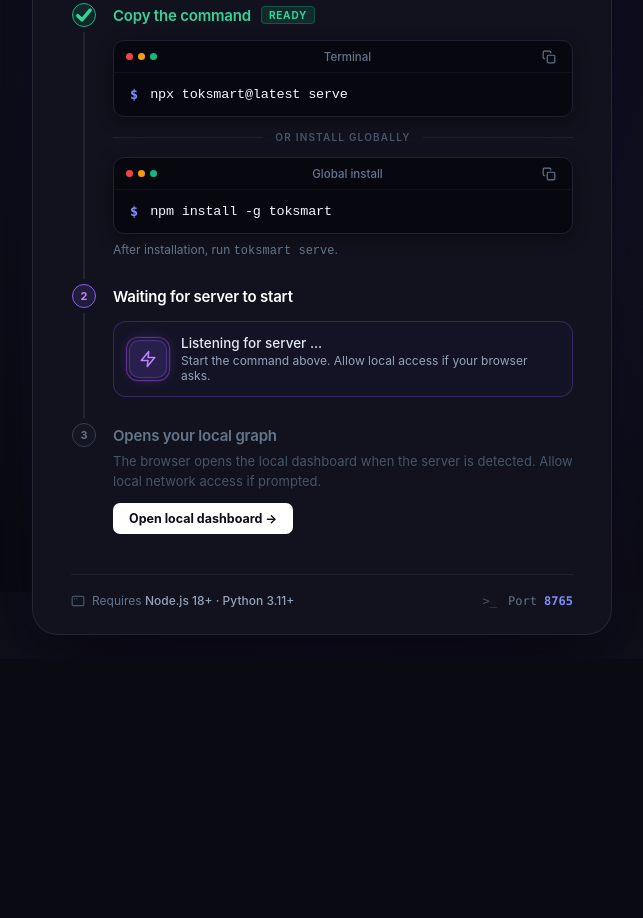
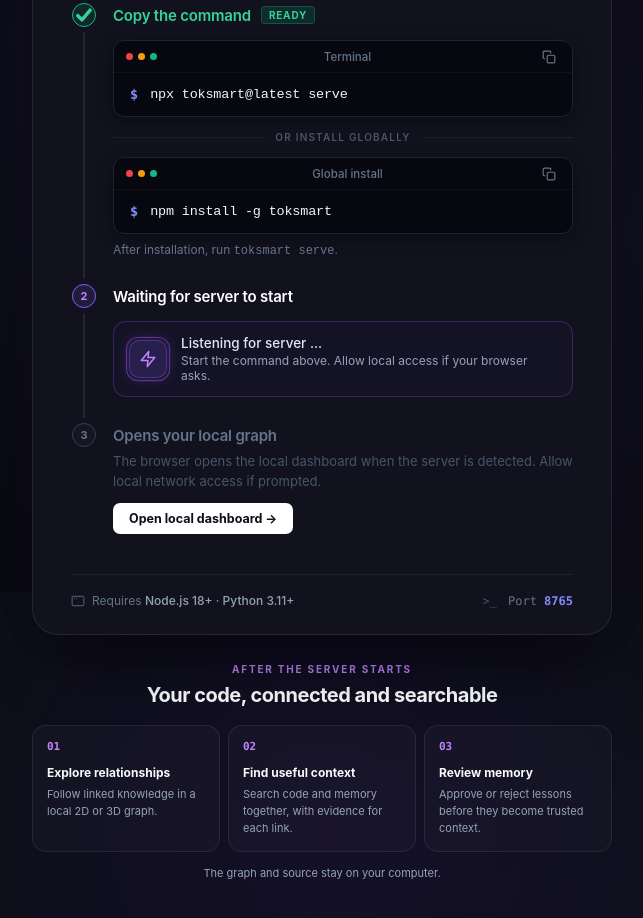
Before and after one commit to ArshitGupta01/LazyToken, a plain HTML site: page web/index.html in a window 1280 px wide. Shown: the part 208-1126 px from the top of the page, without its empty margins (318-961 px from the left). Before the commit the page ends 867 px from the top, so only its background shows below. Drawn offline with Linux system fonts and the light colour scheme.

Commit message:
Improve graph visibility, memory recall, and website clarity

```diff
--- a/web/index.html
+++ b/web/index.html
@@ -343,6 +343,16 @@
           </div>
         </footer>
       </main>
+      <section class="product-preview" aria-labelledby="preview-title">
+        <p class="preview-eyebrow">AFTER THE SERVER STARTS</p>
+        <h2 id="preview-title">Your code, connected and searchable</h2>
+        <div class="preview-grid">
+          <div><span aria-hidden="true">01</span><strong>Explore relationships</strong><p>Follow linked knowledge in a local 2D or 3D graph.</p></div>
+          <div><span aria-hidden="true">02</span><strong>Find useful context</strong><p>Search code and memory together, with evidence for each link.</p></div>
+          <div><span aria-hidden="true">03</span><strong>Review memory</strong><p>Approve or reject lessons before they become trusted context.</p></div>
+        </div>
+        <p class="preview-privacy">The graph and source stay on your computer.</p>
+      </section>
     </div>
 
   </body>
--- a/web/styles.css
+++ b/web/styles.css
@@ -592,6 +592,60 @@ body {
 }
 
 /* Responsive */
+.product-preview {
+  margin: 28px 0 12px;
+  text-align: center;
+}
+
+.preview-eyebrow {
+  color: var(--purple-light);
+  font-size: 10px;
+  font-weight: 700;
+  letter-spacing: 0.18em;
+}
+
+.product-preview h2 {
+  margin: 8px 0 18px;
+  font-size: 20px;
+  letter-spacing: -0.025em;
+}
+
+.preview-grid {
+  display: grid;
+  grid-template-columns: repeat(3, minmax(0, 1fr));
+  gap: 8px;
+  text-align: left;
+}
+
+.preview-grid > div {
+  padding: 14px;
+  border: 1px solid var(--border-card);
+  border-radius: 14px;
+  background: rgba(255, 255, 255, 0.025);
+}
+
+.preview-grid span {
+  display: block;
+  margin-bottom: 12px;
+  color: var(--purple-light);
+  font: 700 11px var(--font-mono);
+}
+
+.preview-grid strong {
+  display: block;
+  font-size: 12px;
+}
+
+.preview-grid p,
+.preview-privacy {
+  color: var(--text-secondary);
+  font-size: 11px;
+  line-height: 1.55;
+}
+
+.preview-grid p { margin-top: 6px; }
+.preview-privacy { margin-top: 13px; }
+
 @media (max-width: 580px) {
   body {
     padding: 16px 12px;
@@ -620,4 +674,6 @@ body {
     align-items: flex-start;
   }
 
+  .preview-grid { grid-template-columns: 1fr; }
+
 }
```
Also changed, not shown: 2 other files.
